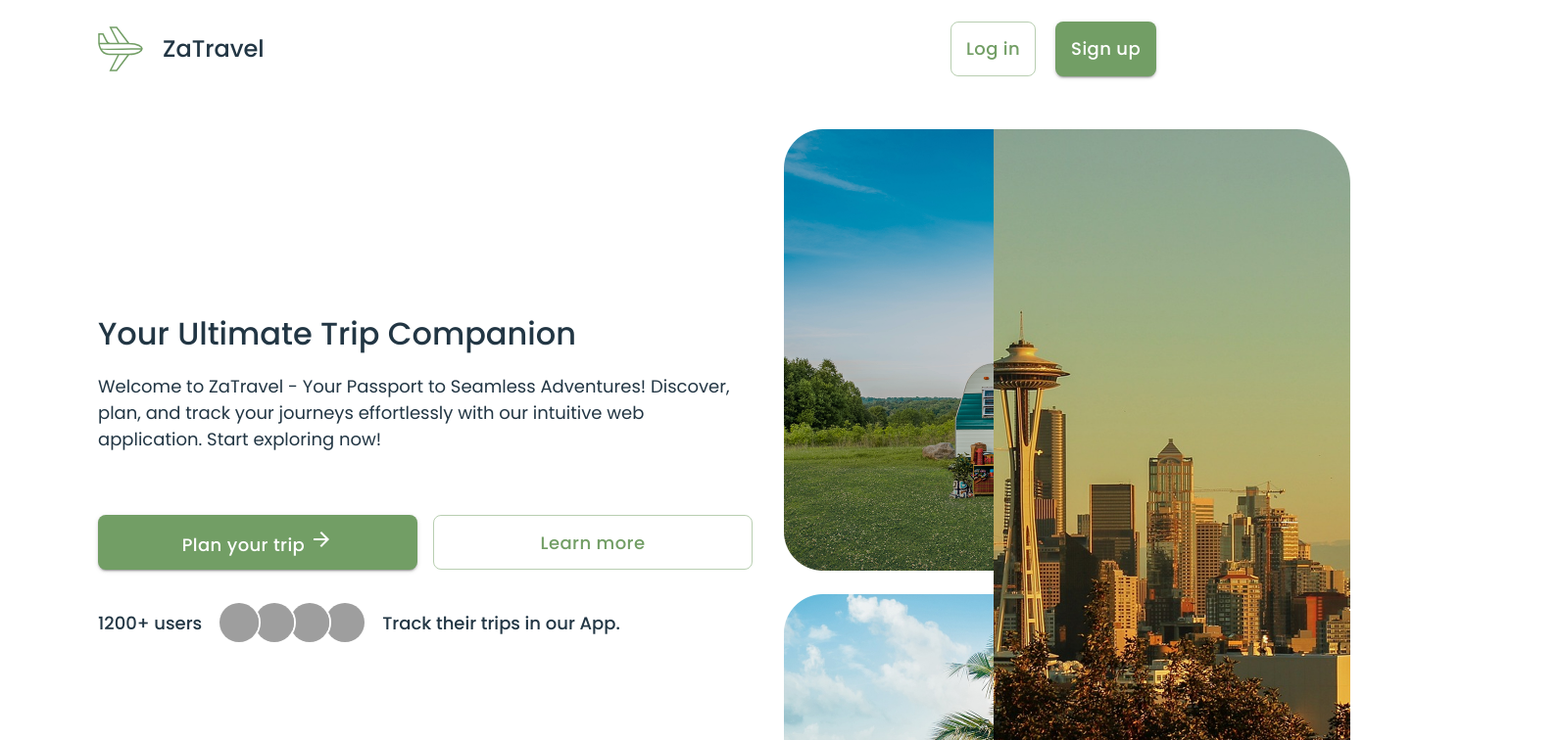
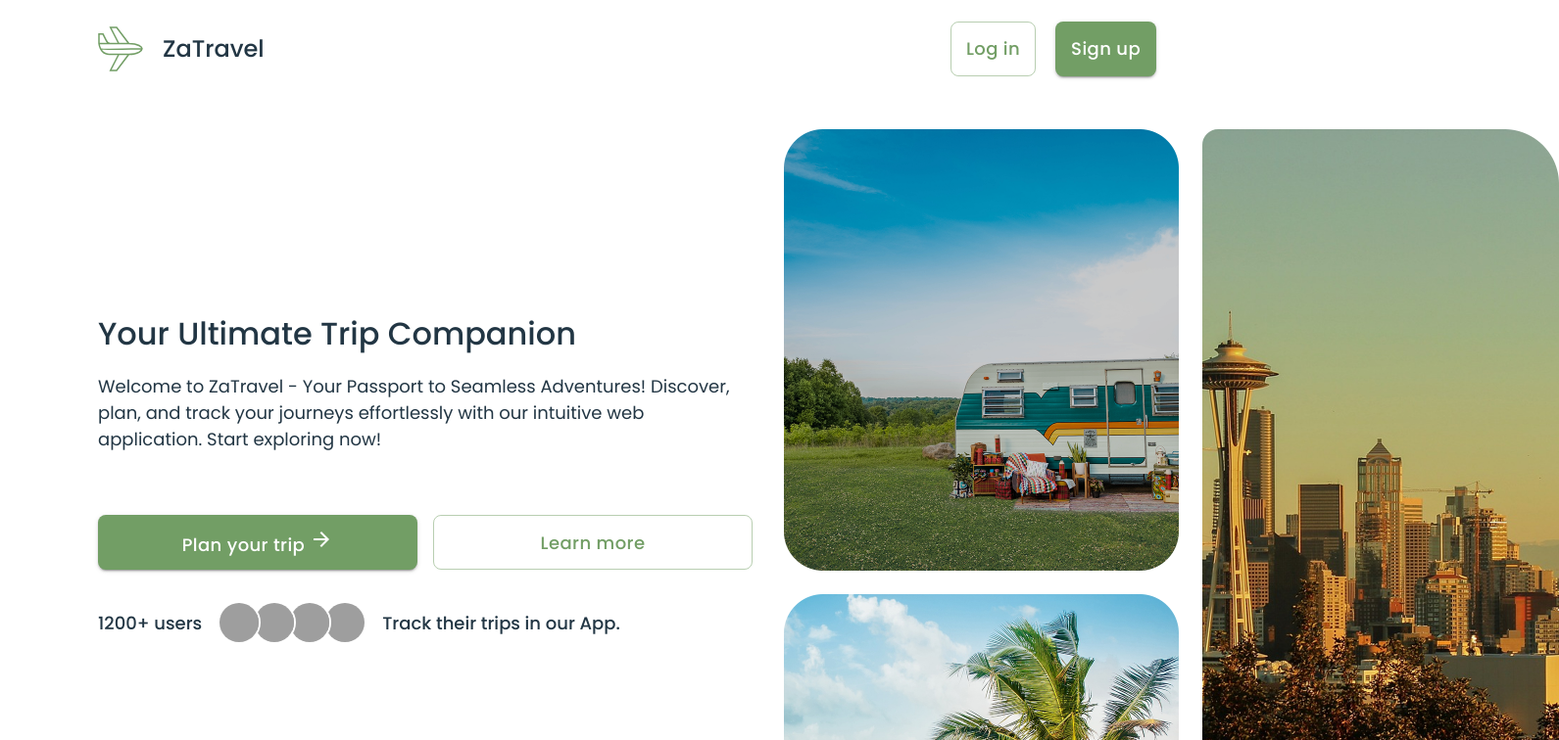
Before and after one commit to Mortharion-tech/za-travel, a React (Vite) app: page / in a window 1280 px wide. Shown: the top 756 px of the page at 98% size, 1591 px wide, since content can reach past the window. Built offline with nearby package versions, Linux system fonts and the light colour scheme; no server answers; grey boxes are pictures that could not be loaded.

Commit message:
Update Hero.tsx

```diff
--- a/src/features/landing/components/Hero/Hero.tsx
+++ b/src/features/landing/components/Hero/Hero.tsx
@@ -87,10 +87,11 @@ export default function Hero() {
           </Stack>
         </Stack>
 
-        <Box sx={{ width: '791px', height: '926px' }}>
-          <Grid container spacing={3}>
-            <Grid item xs={6}>
-              <Stack spacing={3}>
+        <Box
+          sx={{ width: '791px', height: '926px', display: 'flex', gap: '24px' }}
+        >
+          {/* Left column with two images */}
+          <Box sx={{ display: 'flex', flexDirection: 'column', gap: '24px' }}>
             <Box
               sx={{
                 width: '403px',
@@ -129,16 +130,14 @@ export default function Hero() {
                 }}
               />
             </Box>
-              </Stack>
-            </Grid>
+          </Box>
 
-            <Grid item xs={12} md={6}>
+          {/* Right image */}
           <Box
             sx={{
               width: '364px',
               height: '926px',
-                  borderTopRightRadius: 4,
-                  borderBottomRightRadius: 4,
+              borderRadius: 4,
               overflow: 'hidden',
             }}
           >
@@ -153,8 +152,6 @@ export default function Hero() {
               }}
             />
           </Box>
-            </Grid>
-          </Grid>
         </Box>
       </Stack>
     </Box>
```
Lines whose indentation alone changed are shown as unchanged.
